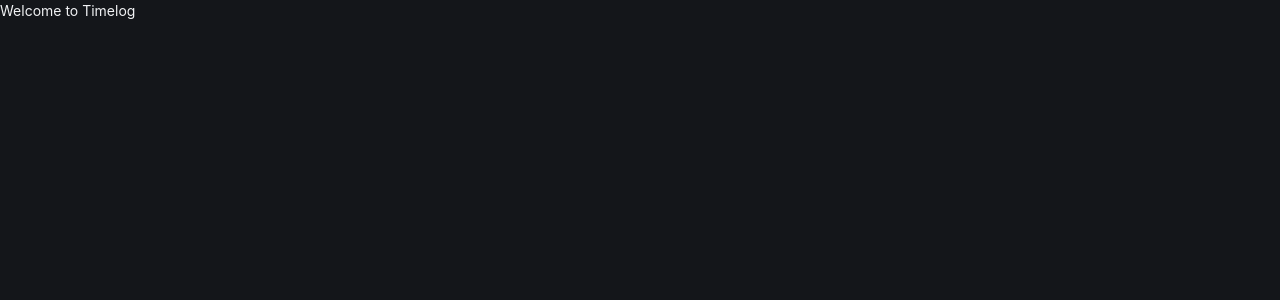
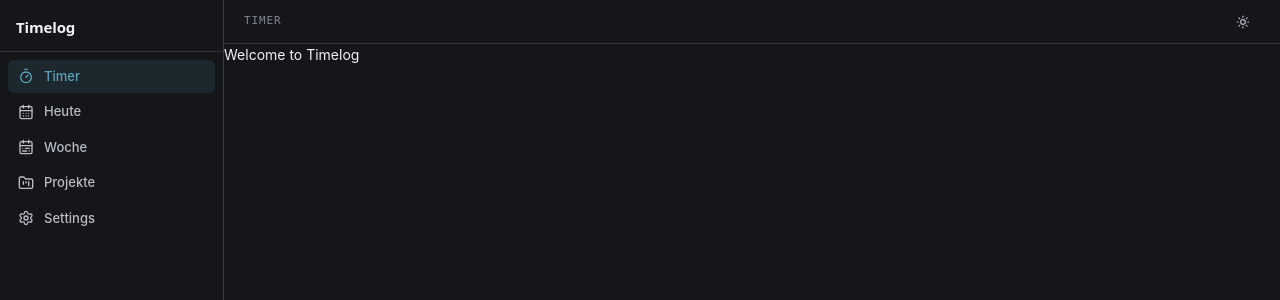
Before and after one commit to Jonathangadeaharder/timelog, a SvelteKit app: page / in a window 1280 px wide. Shown: the top 300 px of the page. Built offline with nearby package versions, Linux system fonts and the light colour scheme.

Commit message:
feat: app shell with sidebar and topbar

```diff
--- /dev/null
+++ b/src/lib/client/AppShell.svelte
@@ -0,0 +1,38 @@
+<script lang="ts">
+	import Sidebar from './Sidebar.svelte'
+	import TopBar from './TopBar.svelte'
+
+	let { children } = $props()
+</script>
+
+<div class="shell">
+	<Sidebar />
+	<div class="main">
+		<TopBar />
+		<div class="content">
+			{@render children()}
+		</div>
+	</div>
+</div>
+
+<style>
+	.shell {
+		display: grid;
+		grid-template-columns: 224px 1fr;
+		grid-template-rows: 1fr;
+		height: 100vh;
+		overflow: hidden;
+	}
+
+	.main {
+		display: flex;
+		flex-direction: column;
+		min-width: 0;
+		overflow: hidden;
+	}
+
+	.content {
+		flex: 1;
+		overflow: auto;
+	}
+</style>
--- /dev/null
+++ b/src/lib/client/Sidebar.svelte
@@ -0,0 +1,161 @@
+<script lang="ts">
+	import { page } from '$app/state'
+	import { Timer, CalendarDays, CalendarRange, FolderKanban, Settings, Mic, MicOff } from 'lucide-svelte'
+	import { timer } from './timer.svelte'
+	import { MicEngine } from './mic.svelte'
+
+	interface NavItem {
+		label: string
+		href: string
+		icon: typeof Timer
+	}
+
+	const nav: NavItem[] = [
+		{ label: 'Timer', href: '/', icon: Timer },
+		{ label: 'Heute', href: '/today', icon: CalendarDays },
+		{ label: 'Woche', href: '/week', icon: CalendarRange },
+		{ label: 'Projekte', href: '/projects', icon: FolderKanban },
+		{ label: 'Settings', href: '/settings', icon: Settings }
+	]
+
+	let mic = $state<MicEngine | null>(null)
+
+	$effect(() => {
+		if (timer.isRunning) {
+			const engine = new MicEngine()
+			engine.start()
+			mic = engine
+			return () => {
+				engine.stop()
+				mic = null
+			}
+		}
+	})
+
+	function formatElapsed(seconds: number): string {
+		const h = Math.floor(seconds / 3600)
+		const m = Math.floor((seconds % 3600) / 60)
+		const s = seconds % 60
+		return h > 0
+			? `${h}:${String(m).padStart(2, '0')}:${String(s).padStart(2, '0')}`
+			: `${m}:${String(s).padStart(2, '0')}`
+	}
+</script>
+
+<aside class="sidebar">
+	<div class="sidebar-header">
+		<span class="brand">Timelog</span>
+		{#if timer.isRunning}
+			<span class="badge badge-accent tabular">
+				{formatElapsed(timer.elapsedSeconds)}
+			</span>
+		{/if}
+		{#if mic}
+			<span class="mic-badge" class:active={mic.isSpeaking} class:idle={!mic.isSpeaking}>
+				{#if mic.isSpeaking}
+					<Mic size={12} />
+				{:else}
+					<MicOff size={12} />
+				{/if}
+			</span>
+		{/if}
+	</div>
+
+	<nav class="sidebar-nav">
+		{#each nav as item (item.href)}
+			{@const active = item.href === '/' ? page.url.pathname === '/' : page.url.pathname.startsWith(item.href)}
+			<a href={item.href} class="nav-item" class:active>
+				<item.icon size={16} />
+				<span>{item.label}</span>
+			</a>
+		{/each}
+	</nav>
+</aside>
+
+<style>
+	.sidebar {
+		display: flex;
+		flex-direction: column;
+		height: 100%;
+		background: hsl(var(--surface-0));
+		border-right: 1px solid hsl(var(--border-default));
+		overflow: hidden;
+	}
+
+	.sidebar-header {
+		display: flex;
+		align-items: center;
+		gap: 8px;
+		padding: 16px 16px 12px;
+		border-bottom: 1px solid hsl(var(--border-subtle));
+	}
+
+	.brand {
+		font-family: var(--font-display);
+		font-weight: 600;
+		font-size: 15px;
+		color: hsl(var(--text-primary));
+		letter-spacing: -0.01em;
+	}
+
+	.mic-badge {
+		display: inline-flex;
+		align-items: center;
+		justify-content: center;
+		width: 20px;
+		height: 20px;
+		border-radius: 999px;
+		margin-left: auto;
+	}
+
+	.mic-badge.active {
+		color: hsl(var(--state-success));
+		background: hsl(var(--state-success-bg) / 0.5);
+		animation: mic-pulse 1.2s var(--ease-in-out) infinite;
+	}
+
+	.mic-badge.idle {
+		color: hsl(var(--text-muted));
+		background: hsl(var(--surface-2));
+	}
+
+	@keyframes mic-pulse {
+		0%,
+		100% {
+			opacity: 1;
+		}
+		50% {
+			opacity: 0.5;
+		}
+	}
+
+	.sidebar-nav {
+		display: flex;
+		flex-direction: column;
+		gap: 2px;
+		padding: 8px;
+	}
+
+	.nav-item {
+		display: flex;
+		align-items: center;
+		gap: 10px;
+		padding: 7px 10px;
+		border-radius: 6px;
+		color: hsl(var(--text-secondary));
+		text-decoration: none;
+		font-size: 13px;
+		font-weight: 500;
+		transition: all var(--duration-base) var(--ease-out);
+	}
+
+	.nav-item:hover {
+		background: hsl(var(--surface-2));
+		color: hsl(var(--text-primary));
+	}
+
+	.nav-item.active {
+		background: hsl(var(--accent) / 0.12);
+		color: hsl(var(--accent));
+	}
+</style>
--- /dev/null
+++ b/src/lib/client/TopBar.svelte
@@ -0,0 +1,49 @@
+<script lang="ts">
+	import { page } from '$app/state'
+	import { Sun, Moon } from 'lucide-svelte'
+
+	const routeLabels: Record<string, string> = {
+		'/': 'Timer',
+		'/today': 'Heute',
+		'/week': 'Woche',
+		'/projects': 'Projekte',
+		'/settings': 'Settings'
+	}
+
+	let currentLabel = $derived(routeLabels[page.url.pathname] ?? 'Timelog')
+
+	let isDark = $state(true)
+
+	function toggleTheme() {
+		isDark = !isDark
+		document.documentElement.setAttribute('data-theme', isDark ? 'dark' : 'light')
+	}
+</script>
+
+<header class="topbar">
+	<span class="breadcrumb eyebrow">{currentLabel}</span>
+	<button class="btn btn-ghost btn-sm" onclick={toggleTheme} aria-label="Toggle theme">
+		{#if isDark}
+			<Sun size={14} />
+		{:else}
+			<Moon size={14} />
+		{/if}
+	</button>
+</header>
+
+<style>
+	.topbar {
+		display: flex;
+		align-items: center;
+		justify-content: space-between;
+		padding: 0 20px;
+		height: 44px;
+		min-height: 44px;
+		border-bottom: 1px solid hsl(var(--border-subtle));
+		background: hsl(var(--surface-0));
+	}
+
+	.breadcrumb {
+		color: hsl(var(--text-muted));
+	}
+</style>
--- a/src/routes/+layout.svelte
+++ b/src/routes/+layout.svelte
@@ -1,6 +1,10 @@
 <script lang="ts">
-import '../app.css'
-let { children } = $props()
+	import '../app.css'
+	import AppShell from '$lib/client/AppShell.svelte'
+
+	let { children } = $props()
 </script>
 
-{@render children()}
+<AppShell>
+	{@render children()}
+</AppShell>
```
